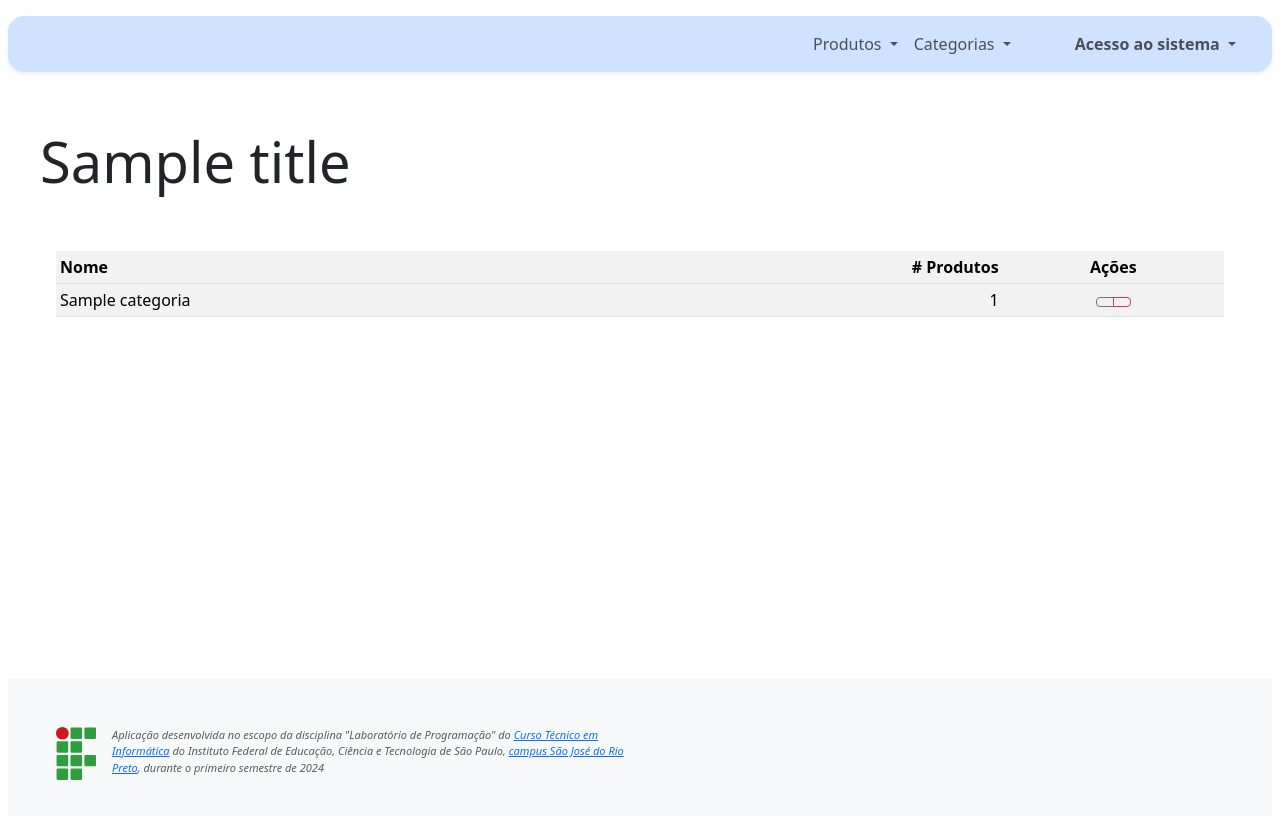
After one commit to dclobato/LabProgramacao, a Flask app: template src/templates/categoria/lista.jinja in a window 1280 px wide. The commit adds this page. Run offline with Flask 3, Linux system fonts and the light colour scheme; the template is opened without the code that fills it: most values are stand-ins (such as "Sample title", 1, 10 or a date in 2020); parts of the project's set-up code (start-up, migrations or seed data) failed here and were passed over; some libraries are stand-ins or nearby versions.

Commit message:
Estágio 11 -- Criação dos modelos de Categoria e Produto -- Seeding do banco de dados -- Ação de listar do controlador de categoria

```diff
--- a/src/__init__.py
+++ b/src/__init__.py
@@ -14,7 +14,7 @@ from src.models.auth import User
 from src.models.categoria import Categoria
 from src.models.produto import Produto
 from src.modules import bootstrap, minify, db, migration, csrf, login, mail
-from src.routes import auth
+from src.routes import auth, categoria
 from src.utils import as_localtime
 
 
@@ -45,9 +45,13 @@ def create_app(config_filename: str = "config.dev.json") -> Flask:
         app.logger.fatal(f"Exception: {e}")
         exit(1)
 
+    if app.config.get("SECRET_KEY", None) is None:
+        app.logger.fatal(f"Necessário definir a SECRET_KEY da aplicação no arquivo {config_filename}")
+        exit(1)
+
     app.logger.debug("Inicializando módulos básicos")
     bootstrap.init_app(app)
-    if app.config["MINIFY"]:
+    if app.config.get("MINIFY", True):
         minify.init_app(app)
     db.init_app(app)
     migration.init_app(app,
@@ -72,13 +76,17 @@ def create_app(config_filename: str = "config.dev.json") -> Flask:
             # noinspection PyTestUnpassedFixture
             return db.session.execute(db.select(User).where(User.id == auth_id).limit(1)).scalar()
 
+    app.logger.debug("Registrando as blueprints")
+    app.register_blueprint(auth.bp)
+    app.register_blueprint(categoria.bp)
+
     with app.app_context():
         # Se estivéssemos usando um SGBD, poderíamos consultar os metadados
         # do esquema com algo como a linha abaixo para o MariaDB/MySQL
         # SELECT SCHEMA_NAME FROM INFORMATION_SCHEMA.SCHEMATA WHERE SCHEMA_NAME = 'DBName'
         # Como o sqlite é um arquivo no sistema de arquivos, vamos simplesmente
         # verificar se o arquivo existe
-        arquivo = Path(app.instance_path) / Path(app.config["SQLITE_DB_NAME"])
+        arquivo = Path(app.instance_path) / Path(app.config.get("SQLITE_DB_NAME", "application_db.sqlite3"))
         if not arquivo.is_file():
             app.logger.info(f"Criando o banco de dados em {arquivo}")
             if Path(migration.directory).is_dir():
@@ -110,19 +118,40 @@ def create_app(config_filename: str = "config.dev.json") -> Flask:
                 app.logger.info("Semeadura das tabelas concluída")
 
         if db.session.execute(select(User.id).limit(1)).scalar_one_or_none() is None:
-            app.logger.info("Adicionando usuário inicial")
+            email = "admin@admin.com.br"
+            senha = "123"
+            app.logger.info(f"Adicionando usuário inicial ({email}:{senha})")
             usuario = User()
             usuario.nome = "Administrador"
-            usuario.email = "admin@admin.com.br"
-            usuario.set_password("123")
+            usuario.email = email
+            usuario.set_password(senha)
             usuario.email_validado = True
             usuario.usa_2fa = False
             app.logger.info(f"Ususario '{usuario.email}', senha '123'")
             db.session.add(usuario)
             db.session.commit()
 
-    app.logger.debug("Registrando as blueprints")
-    app.register_blueprint(auth.bp)
+        if db.session.execute(select(Categoria.id).limit(1)).scalar_one_or_none() is None:
+            from src.models.seed import seed_data
+            app.logger.info("Semeando as tabelas")
+            cc = pc = 0
+            for seed in seed_data:
+                cc += 1
+                c = Categoria()
+                c.nome = seed["categoria"]
+                db.session.add(c)
+                for p in seed["produtos"]:
+                    pc += 1
+                    produto = Produto()
+                    produto.nome = p["nome"]
+                    produto.preco = p["preco"]
+                    produto.estoque = random.randrange(-5, 60)
+                    produto.ativo = random.random() < 0.85
+                    produto.categoria = c
+                    db.session.add(produto)
+                db.session.commit()
+            app.logger.info("Semeadura das tabelas concluída")
+            app.logger.info(f"Adicionados {pc} produtos em {cc} categorias")
 
     @app.route("/")
     @app.route("/index")
--- a/src/models/auth.py
+++ b/src/models/auth.py
@@ -44,7 +44,7 @@ class User(db.Model, TimestampMixin, UserMixin):
         from flask import current_app
         try:
             payload = jwt.decode(token,
-                                 key=current_app.config["SECRET_KEY"],
+                                 key=current_app.config.get("SECRET_KEY"),
                                  algorithms=["HS256"])
         except Exception as e:
             current_app.logger.error(f"JWT Token validation: {e}")
@@ -73,7 +73,7 @@ class User(db.Model, TimestampMixin, UserMixin):
             "exp": time() + expires_in
         }
         return jwt.encode(payload=payload,
-                          key=current_app.config["SECRET_KEY"],
+                          key=current_app.config.get("SECRET_KEY"),
                           algorithm="HS256")
 
     def verify_totp(self, token) -> bool:
--- a/src/routes/auth.py
+++ b/src/routes/auth.py
@@ -152,9 +152,9 @@ def user():
             current_user.usa_2fa = False
             current_user.otp_secret = None
             if len(current_user.lista_2fa_backup) > 0:
+                for codigo in current_user.lista_2fa_backup:
+                    db.session.delete(codigo)
                 flash("Códigos de autenticação reservas foram removidos", category="info")
-            for codigo in current_user.lista_2fa_backup:
-                db.session.delete(codigo)
         db.session.commit()
         flash(message="Alterações efetuadas", category='success')
         return redirect(url_for("auth.user"))
--- /dev/null
+++ b/src/templates/categoria/lista.jinja
@@ -0,0 +1,30 @@
+{% extends '_Layout.jinja' %}
+{% from 'bootstrap5/utils.html' import render_icon %}
+
+{% block content %}
+    <div class="row justify-content-center">
+        <table class="table table-sm table-striped table-hover">
+            <tr>
+                <th scope="col">Nome</th>
+                <th scope="col" class="text-end"># Produtos</th>
+                <th scope="col" class="text-center">Ações</th>
+            </tr>
+            <tbody>
+            {% for categoria in rset %}
+            <tr>
+                <td>{{ categoria.nome }}</td>
+                <td class="text-end">{{ categoria.lista_de_produtos | count }}</td>
+                <td class="text-center">
+                    <div class="btn-group" role="group">
+                        <a class="btn btn-outline-secondary btn-sm" href="#">
+                            {{ render_icon("pencil-square", title="Alterar") }}</a>
+                        <a class="btn btn-outline-danger btn-sm" href="#">
+                            {{ render_icon("trash", title="Excluir") }}</a>
+                    </div>
+                </td>
+            </tr>
+            {% endfor %}
+            </tbody>
+        </table>
+    </div>
+{% endblock %}
--- a/src/templates/utils/menu.jinja
+++ b/src/templates/utils/menu.jinja
@@ -33,7 +33,7 @@
                         </a>
                         <ul class="dropdown-menu dropdown-menu-lg-end">
                             <li><a class="dropdown-item"
-                                   href="#">{{ render_icon('card-list') }}&nbsp;Listar</a>
+                                   href="{{ url_for('categoria.lista') }}">{{ render_icon('card-list') }}&nbsp;Listar</a>
                             </li>
                             <li><a class="dropdown-item"
                                    href="#">{{ render_icon('plus') }}&nbsp;Adicionar</a>
```
Also changed, not shown: src/routes/categoria.py (added, +15 -0 lines).
